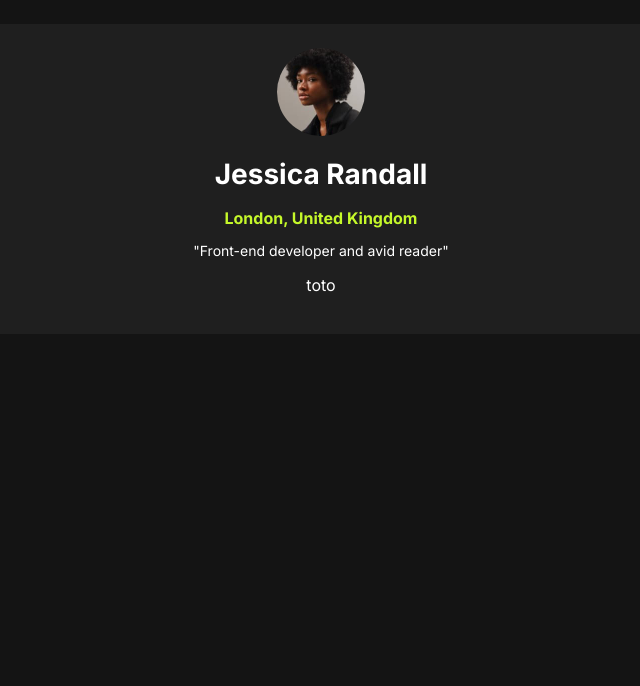
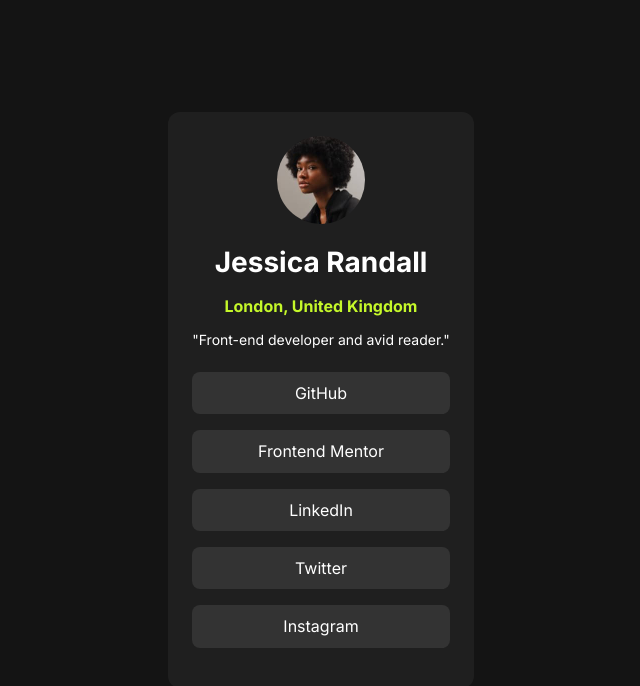
Before and after one commit to tdimnet/Social-links-profile, a plain HTML site: page index.html in a window 1280 px wide. Shown: the whole page, without its empty margins (319-959 px from the left). Drawn offline with Linux system fonts and the light colour scheme.

Commit message:
It seems good with rem

```diff
--- a/css/main.css
+++ b/css/main.css
@@ -18,6 +18,10 @@ body {
     background-color: var(--off-black);
     color: var(--white);
     font-family: "Inter", sans-serif;
+    min-height: 100vh;
+    display: flex;
+    align-items: center;
+    justify-content: center;
 }
 
 main {
@@ -45,4 +49,26 @@ h1 {
 
 .description {
     font-size: 0.875rem;
+    margin-bottom: 1.5rem;
 }
+
+.links-wrapper {
+    padding-left: 0;
+    list-style-type: none;
+}
+
+.link {
+    padding-top: .75rem;
+    padding-bottom: .75rem;
+    display: flex;
+    align-items: center;
+    justify-content: center;
+    background-color: var(--grey);
+    margin-bottom: 1rem;
+    border-radius: .5rem;
+}
+
+.link a {
+    color: var(--white);
+    text-decoration: none;
+}
--- a/index.html
+++ b/index.html
@@ -32,8 +32,24 @@
       />
       <h1>Jessica Randall</h1>
       <p class="location">London, United Kingdom</p>
-      <p class="description">"Front-end developer and avid reader"</p>
-      <p>toto</p>
+      <p class="description">"Front-end developer and avid reader."</p>
+      <ul class="links-wrapper">
+        <li class="link">
+          <a href="#">GitHub</a>
+        </li>
+        <li class="link">
+          <a href="#">Frontend Mentor</a>
+        </li>
+        <li class="link">
+          <a href="#">LinkedIn</a>
+        </li>
+        <li class="link">
+          <a href="#">Twitter</a>
+        </li>
+        <li class="link">
+          <a href="#">Instagram</a>
+        </li>
+      </ul>
     </main>
   </body>
 </html>
```
